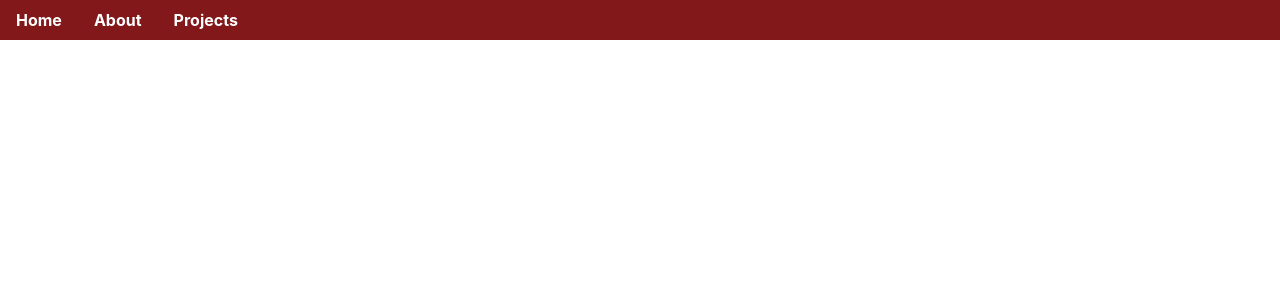
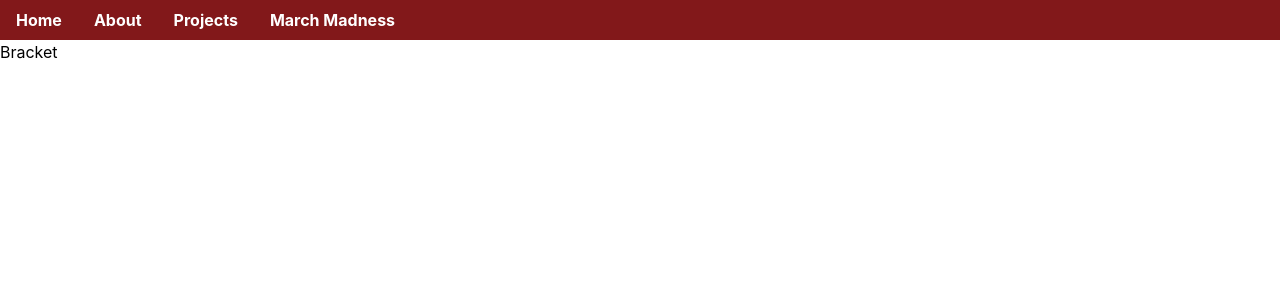
Before and after one commit to rhit-lucasja/personal-site, a React (Vite) app: page /mm/bracket in a window 1280 px wide. Before the commit this address had no page. Shown: the top 300 px of the page. Built offline with nearby package versions, Linux system fonts and the light colour scheme.

Commit message:
stubbed out pages for March Madness components

```diff
--- a/src/App.jsx
+++ b/src/App.jsx
@@ -2,6 +2,11 @@ import { BrowserRouter, Routes, Route } from 'react-router-dom';
 import Home from './pages/Home';
 import About from './pages/About';
 import Projects from './pages/Projects';
+import Bracket from './pages/mm/Bracket';
+import Picks from './pages/mm/Picks';
+import Leaderboard from './pages/mm/Leaderboard';
+import Login from './pages/mm/Login';
+import Admin from './pages/mm/Admin';
 import Navbar from './components/Navbar';
 import Content from './components/Content'
 
@@ -14,6 +19,11 @@ const App = () => {
           <Route path="/" element={<Home />} />
           <Route path="/about" element={<About />} />
           <Route path="/projects" element={<Projects />} />
+          <Route path="/mm/bracket" element={<Bracket />} />
+          <Route path="/mm/picks" element={<Picks />} />
+          <Route path="/mm/leaderboard" element={<Leaderboard />} />
+          <Route path="/mm/login" element={<Login />} />
+          <Route path="/mm/admin" element={<Admin />} />
         </Routes>
       </Content>
     </BrowserRouter>
--- a/src/components/Navbar.jsx
+++ b/src/components/Navbar.jsx
@@ -6,6 +6,7 @@ const Navbar = () => {
             <Link to="/" className="hover:text-gray-400 transition-colors">Home</Link>
             <Link to="/about" className="hover:text-gray-400 transition-colors">About</Link>
             <Link to="/projects" className="hover:text-gray-400 transition-colors">Projects</Link>
+            <Link to="/mm/bracket" className="hover:text-gray-400 transition-colors">March Madness</Link>
         </nav>
     );
 };
--- /dev/null
+++ b/src/pages/mm/Admin.jsx
@@ -0,0 +1,7 @@
+
+
+const Admin = () => {
+    return <h1>Admin</h1>;
+};
+
+export default Admin;
--- /dev/null
+++ b/src/pages/mm/Bracket.jsx
@@ -0,0 +1,7 @@
+
+
+const Bracket = () => {
+    return <h1>Bracket</h1>;
+};
+
+export default Bracket;
--- /dev/null
+++ b/src/pages/mm/Leaderboard.jsx
@@ -0,0 +1,7 @@
+
+
+const Leaderboard = () => {
+    return <h1>Leaderboard</h1>;
+};
+
+export default Leaderboard;
--- /dev/null
+++ b/src/pages/mm/Login.jsx
@@ -0,0 +1,7 @@
+
+
+const Login = () => {
+    return <h1>Login</h1>;
+};
+
+export default Login;
--- /dev/null
+++ b/src/pages/mm/Picks.jsx
@@ -0,0 +1,7 @@
+
+
+const Picks = () => {
+    return <h1>Picks</h1>;
+};
+
+export default Picks;
```
